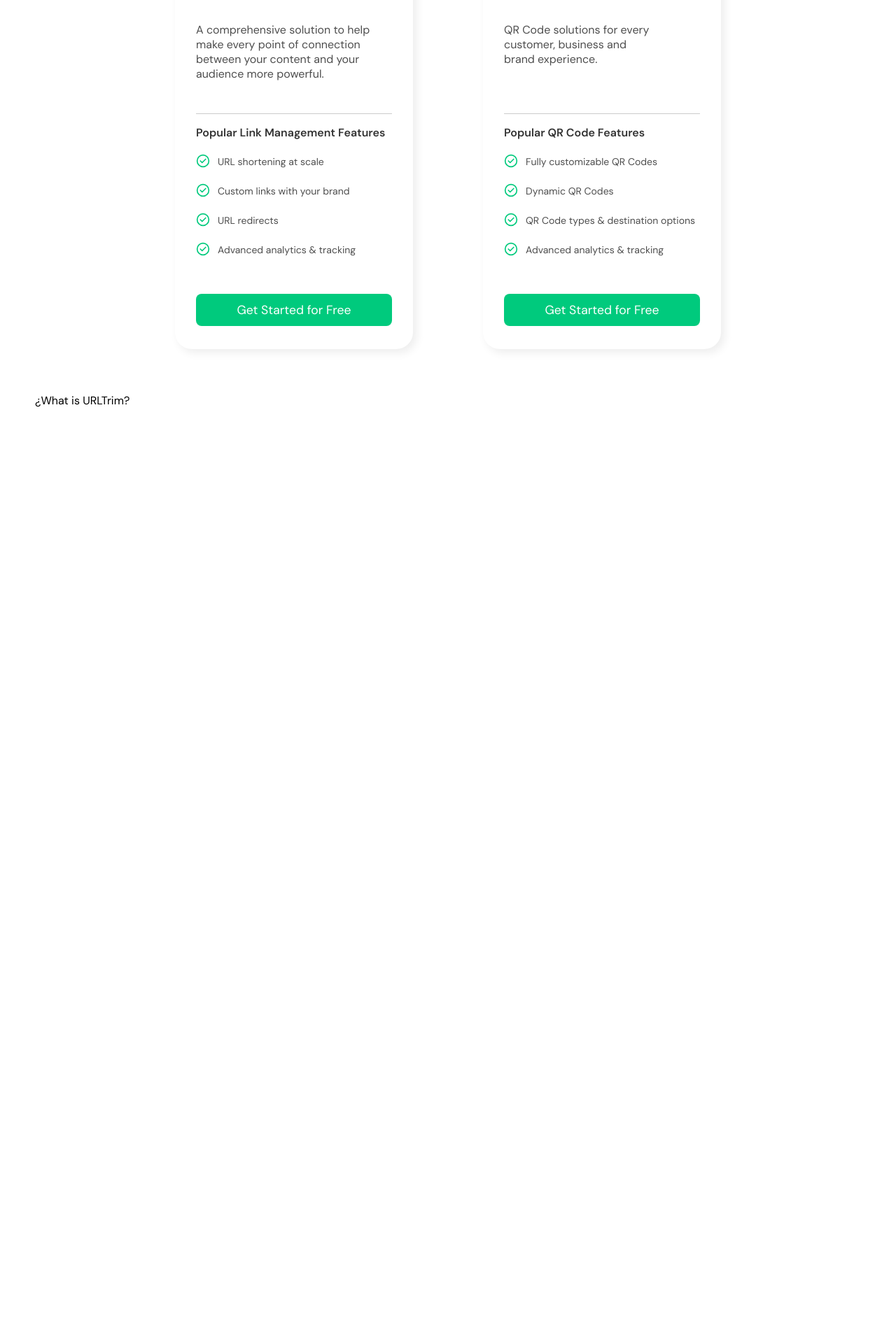
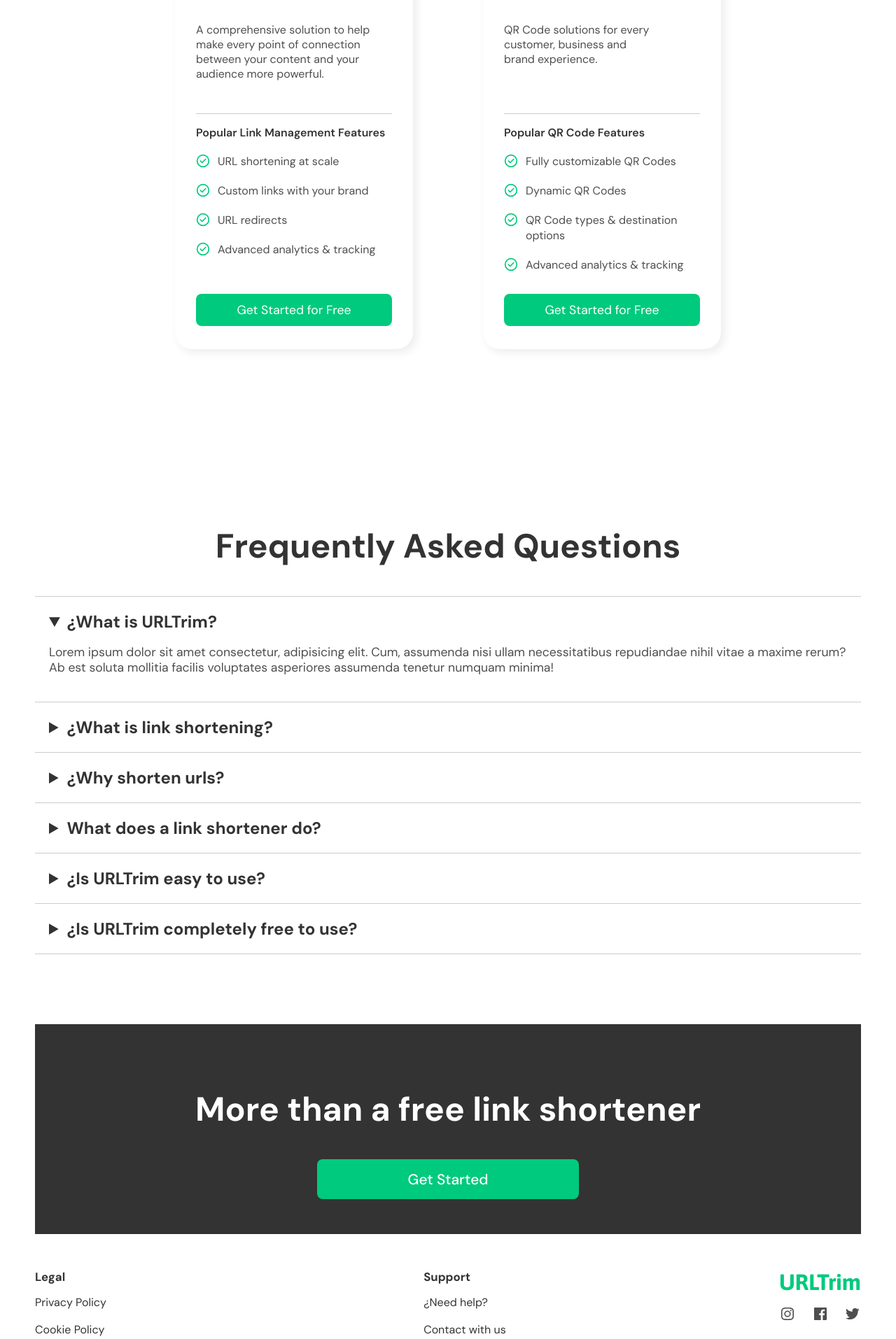
Before and after one commit to py-rod/Django-URL-Cutter, a Django app: page / in a window 1280 px wide. Shown: the part 1482-3396 px from the top of the page at 70% size. Before the commit the page ends 2064 px from the top, so only its background shows below. Run offline with Django 5.2, Linux system fonts and the light colour scheme.

Commit message:
Se aplicaron cambios y se agregaron elementos nuevos

```diff
--- /dev/null
+++ b/index/static/css/footer.css
@@ -0,0 +1,88 @@
+footer {
+    width: 100%;
+    max-width: 1220px;
+    margin: 0 auto;
+}
+
+.container-all-items-footer {
+    padding: 50px 20px;
+    height: 100%;
+    width: 100%;
+    display: flex;
+    flex-direction: row-reverse;
+    align-items: start;
+    justify-content: space-between;
+}
+
+.footer-url-home {
+    text-decoration: none;
+    font-size: 2rem;
+    font-family: var(--asap);
+    font-weight: 700;
+    color: var(--text-color1);
+}
+
+.container-social {
+    display: flex;
+    align-items: start;
+    margin-top: 15px;
+    justify-content: space-between;
+}
+
+.container-social>a>svg {
+    fill: var(--text-color2);
+    transition: fill .2s;
+}
+
+.container-social>a>svg:hover {
+    fill: var(--text-100);
+}
+
+.ul-footer {
+    list-style-type: none;
+    padding: 0;
+    margin: 0;
+}
+
+.ul-footer>li:first-child {
+    font-size: 1.05rem;
+    color: var(--text-100);
+    font-weight: 700;
+}
+
+.ul-footer>li {
+    margin-bottom: 15px;
+}
+
+.ul-footer>li>a {
+    text-decoration: none;
+    color: var(--text-100);
+    font-size: 1rem;
+    position: relative;
+    --clippy: polygon(53% 54%, 55% 54%, 52% 55%, 50% 54%);
+    display: block;
+    width: fit-content;
+}
+
+.ul-footer>li>a::after {
+    content: "";
+    display: block;
+    background-color: var(--text-100);
+    width: 100%;
+    height: 2px;
+    margin-top: 1px;
+    clip-path: var(--clippy);
+    transition: clip-path .2s;
+}
+
+.ul-footer>li>a:hover {
+    --clippy: polygon(0 0, 100% 0, 100% 100%, 0% 100%);
+}
+
+.container-credits {
+    padding: 30px 0;
+    margin: 0;
+    text-align: center;
+    border-top: 1px solid var(--bg-300);
+    color: var(--text-100);
+}
--- a/index/static/css/index.css
+++ b/index/static/css/index.css
@@ -174,7 +174,6 @@
 .container-card-points>li {
     margin-bottom: 20px;
     line-height: 22px;
-    font-size: 14px;
     padding-left: 31px;
     background-image: url("../icons/check-icon.svg");
     background-position: top left;
@@ -193,3 +192,73 @@
     padding: 12px 0;
     border-radius: 8px;
 }
+
+
+
+/* SECTION 4 */
+.section-4 {
+    margin-top: 200px;
+    font-family: var(--dm-sans);
+}
+
+.section-4>h1 {
+    text-align: center;
+    font-size: 3rem;
+    font-weight: 700;
+    color: var(--text-100);
+}
+
+.detail:first-child {
+    border-top: 1px solid var(--bg-300);
+}
+
+.detail {
+    border-bottom: 1px solid var(--bg-300);
+    padding: 20px;
+    user-select: none;
+}
+
+.summary {
+    font-size: 1.5rem;
+    color: var(--text-100);
+    font-weight: 700;
+    cursor: pointer;
+}
+
+.detail>p {
+    font-size: 1.1rem;
+    color: var(--text-color2);
+}
+
+
+
+/* SECTION 5 */
+
+.section-5 {
+    padding: 50px 0;
+    margin-top: 100px;
+    background-color: var(--text-100);
+}
+
+.section-5>h1 {
+    font-size: 3rem;
+    color: white;
+    font-weight: 700;
+    font-family: var(--dm-sans);
+    text-align: center;
+}
+
+.section-5>a {
+    display: block;
+    width: fit-content;
+    text-decoration: none;
+    background-color: var(--text-color1);
+    color: white;
+    padding: 15px 130px;
+    border-radius: 8px;
+    margin: 0 auto;
+    margin-top: 40px;
+    font-weight: 500;
+    font-size: 1.3rem;
+    cursor: pointer;
+}
--- a/index/templates/index.html
+++ b/index/templates/index.html
@@ -146,10 +146,76 @@
         </div>
     </section>
     <section class="section-4">
-        <h1>¿What is URLTrim?</h1>
-        <p>
+        <h1>Frequently Asked Questions</h1>
+        <div class="container-questions">
+            <details open class="detail detail-1">
+                <summary class="summary">
+                    ¿What is URLTrim?
+                </summary>
+                <p>
+                    Lorem ipsum dolor sit amet consectetur, adipisicing elit. Cum, assumenda nisi ullam necessitatibus
+                    repudiandae nihil vitae a maxime rerum? Ab est soluta mollitia facilis voluptates asperiores
+                    assumenda tenetur numquam minima!
+                </p>
+            </details>
 
-        </p>
+            <details class="detail">
+                <summary class="summary">
+                    ¿What is link shortening?
+                </summary>
+                <p>
+                    Lorem ipsum dolor, sit amet consectetur adipisicing elit. In commodi sint nostrum iste repellendus?
+                    Cumque, eum inventore neque quibusdam dolore numquam quisquam, quis aperiam nulla eligendi
+                    necessitatibus asperiores perferendis recusandae!
+                </p>
+            </details>
+            <details class="detail">
+                <summary class="summary">
+                    ¿Why shorten urls?
+                </summary>
+                <p>
+                    Lorem ipsum dolor sit amet consectetur adipisicing elit. Soluta nulla excepturi odit suscipit
+                    incidunt amet facilis cupiditate at quae deserunt omnis ex praesentium eos veniam, molestias magni
+                    nihil, odio est?
+                </p>
+            </details>
+            <details class="detail">
+                <summary class="summary">
+                    What does a link shortener do?
+                </summary>
+                <p>
+                    Lorem ipsum dolor sit amet, consectetur adipisicing elit. Nam, molestiae. Dolores eius, facere
+                    quisquam quo quibusdam incidunt, aliquid inventore sapiente earum numquam magnam explicabo. Fuga
+                    maiores sed officia ipsa laboriosam.
+                </p>
+            </details>
+            <details class="detail">
+                <summary class="summary">
+                    ¿Is URLTrim easy to use?
+                </summary>
+                <p>
+                    Lorem ipsum dolor sit amet, consectetur adipisicing elit. Consequuntur eum fugiat unde tenetur nihil
+                    reiciendis, maiores, pariatur aspernatur, blanditiis error beatae. Temporibus adipisci quia nemo
+                    maxime soluta maiores esse debitis.
+                </p>
+            </details>
+            <details class="detail">
+                <summary class="summary">
+                    ¿Is URLTrim completely free to use?
+                </summary>
+                <p>
+                    Lorem ipsum dolor sit, amet consectetur adipisicing elit. Velit unde, ipsa suscipit laborum eum
+                    soluta ducimus adipisci maiores in deserunt modi nemo tenetur sunt quisquam tempore libero.
+                    Similique, dolorum fuga!
+                </p>
+            </details>
+        </div>
+    </section>
+
+    <section class="section-5">
+        <h1>More than a free link shortener</h1>
+        <a href="{% url 'signup' %}">Get Started</a>
     </section>
 </main>
+{% include 'layouts/footer.html' %}
 {% endblock %}
--- a/index/templates/layouts/base.html
+++ b/index/templates/layouts/base.html
@@ -21,7 +21,7 @@
     <!-- DEFAULT STYLES -->
     <link rel="stylesheet" href="{% static 'css/base.css' %}" type="text/css">
     <link rel="stylesheet" href="{% static 'css/header.css' %}" type="text/css">
-
+    <link rel="stylesheet" href="{% static 'css/footer.css' %}" type="text/css">
 
 
     {% block head %}
--- /dev/null
+++ b/index/templates/layouts/footer.html
@@ -0,0 +1,51 @@
+{% load static %}
+<footer>
+    <div class="container-all-items-footer">
+        <div>
+            <a href="{% url 'home' %}" class="footer-url-home">URLTrim</a>
+            <div class="container-social">
+                <a href="example.com" class="ig-icon" title="Instagram">
+                    <svg xmlns="http://www.w3.org/2000/svg" width="24" height="24" viewBox="0 0 24 24">
+                        <path
+                            d="M11.999 7.377a4.623 4.623 0 1 0 0 9.248 4.623 4.623 0 0 0 0-9.248zm0 7.627a3.004 3.004 0 1 1 0-6.008 3.004 3.004 0 0 1 0 6.008z">
+                        </path>
+                        <circle cx="16.806" cy="7.207" r="1.078"></circle>
+                        <path
+                            d="M20.533 6.111A4.605 4.605 0 0 0 17.9 3.479a6.606 6.606 0 0 0-2.186-.42c-.963-.042-1.268-.054-3.71-.054s-2.755 0-3.71.054a6.554 6.554 0 0 0-2.184.42 4.6 4.6 0 0 0-2.633 2.632 6.585 6.585 0 0 0-.419 2.186c-.043.962-.056 1.267-.056 3.71 0 2.442 0 2.753.056 3.71.015.748.156 1.486.419 2.187a4.61 4.61 0 0 0 2.634 2.632 6.584 6.584 0 0 0 2.185.45c.963.042 1.268.055 3.71.055s2.755 0 3.71-.055a6.615 6.615 0 0 0 2.186-.419 4.613 4.613 0 0 0 2.633-2.633c.263-.7.404-1.438.419-2.186.043-.962.056-1.267.056-3.71s0-2.753-.056-3.71a6.581 6.581 0 0 0-.421-2.217zm-1.218 9.532a5.043 5.043 0 0 1-.311 1.688 2.987 2.987 0 0 1-1.712 1.711 4.985 4.985 0 0 1-1.67.311c-.95.044-1.218.055-3.654.055-2.438 0-2.687 0-3.655-.055a4.96 4.96 0 0 1-1.669-.311 2.985 2.985 0 0 1-1.719-1.711 5.08 5.08 0 0 1-.311-1.669c-.043-.95-.053-1.218-.053-3.654 0-2.437 0-2.686.053-3.655a5.038 5.038 0 0 1 .311-1.687c.305-.789.93-1.41 1.719-1.712a5.01 5.01 0 0 1 1.669-.311c.951-.043 1.218-.055 3.655-.055s2.687 0 3.654.055a4.96 4.96 0 0 1 1.67.311 2.991 2.991 0 0 1 1.712 1.712 5.08 5.08 0 0 1 .311 1.669c.043.951.054 1.218.054 3.655 0 2.436 0 2.698-.043 3.654h-.011z">
+                        </path>
+                    </svg>
+                </a>
+                <a href="example.com" class="fb-icon" title="Facebook">
+                    <svg xmlns="http://www.w3.org/2000/svg" width="24" height="24" viewBox="0 0 24 24">
+                        <path
+                            d="M20 3H4a1 1 0 0 0-1 1v16a1 1 0 0 0 1 1h8.615v-6.96h-2.338v-2.725h2.338v-2c0-2.325 1.42-3.592 3.5-3.592.699-.002 1.399.034 2.095.107v2.42h-1.435c-1.128 0-1.348.538-1.348 1.325v1.735h2.697l-.35 2.725h-2.348V21H20a1 1 0 0 0 1-1V4a1 1 0 0 0-1-1z">
+                        </path>
+                    </svg>
+                </a>
+                <a href="example.com" class="tw-icon" title="Twitter">
+                    <svg xmlns="http://www.w3.org/2000/svg" width="24" height="24" viewBox="0 0 24 24">
+                        <path
+                            d="M19.633 7.997c.013.175.013.349.013.523 0 5.325-4.053 11.461-11.46 11.461-2.282 0-4.402-.661-6.186-1.809.324.037.636.05.973.05a8.07 8.07 0 0 0 5.001-1.721 4.036 4.036 0 0 1-3.767-2.793c.249.037.499.062.761.062.361 0 .724-.05 1.061-.137a4.027 4.027 0 0 1-3.23-3.953v-.05c.537.299 1.16.486 1.82.511a4.022 4.022 0 0 1-1.796-3.354c0-.748.199-1.434.548-2.032a11.457 11.457 0 0 0 8.306 4.215c-.062-.3-.1-.611-.1-.923a4.026 4.026 0 0 1 4.028-4.028c1.16 0 2.207.486 2.943 1.272a7.957 7.957 0 0 0 2.556-.973 4.02 4.02 0 0 1-1.771 2.22 8.073 8.073 0 0 0 2.319-.624 8.645 8.645 0 0 1-2.019 2.083z">
+                        </path>
+                    </svg>
+                </a>
+            </div>
+        </div>
+        <ul class="ul-footer">
+            <li>Support</li>
+            <li><a href="#">¿Need help?</a></li>
+            <li><a href="#">Contact with us</a></li>
+            <li><a href="#">FAQ</a></li>
+        </ul>
+        <ul class="ul-footer">
+            <li>Legal</li>
+            <li><a href="#">Privacy Policy</a></li>
+            <li><a href="#">Cookie Policy</a></li>
+            <li><a href="#">Terms of Service</a></li>
+            <li><a href="#">Acceptable Use Policy</a></li>
+        </ul>
+    </div>
+    <p class="container-credits">
+        © Copyright 2024. All rights reserved | Created by Pablo Rodriguez
+    </p>
+</footer>
```
